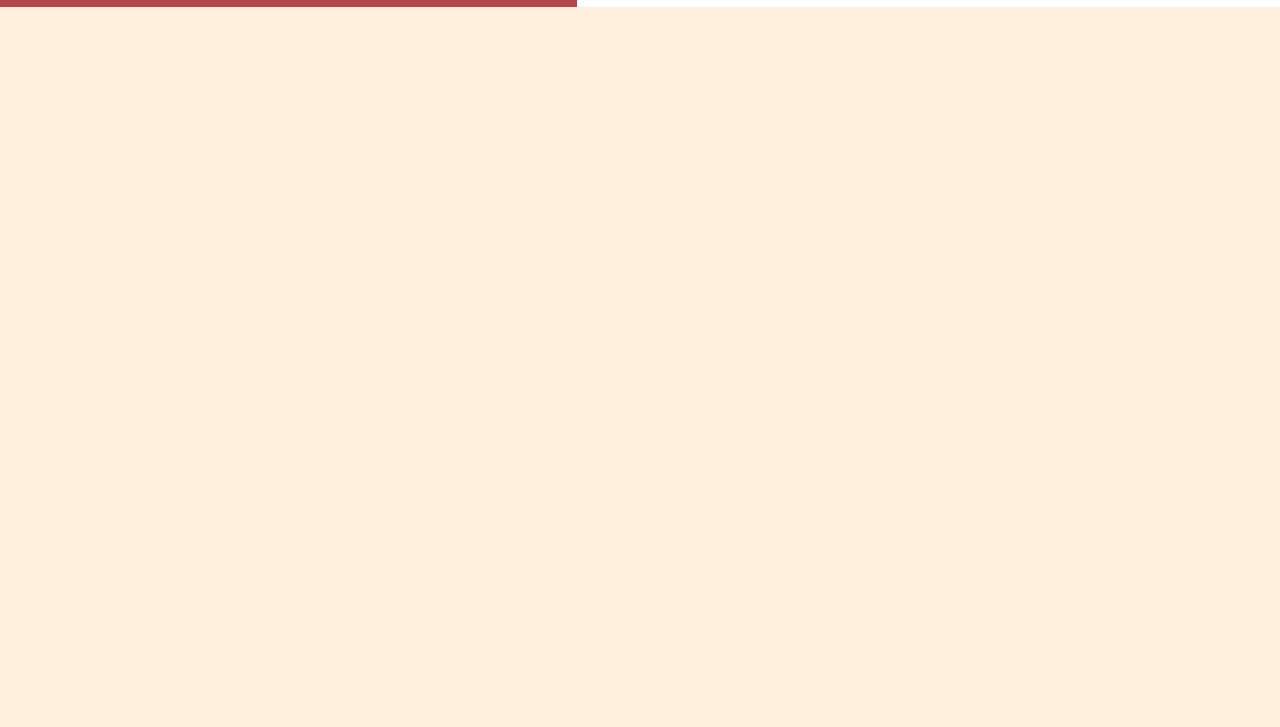
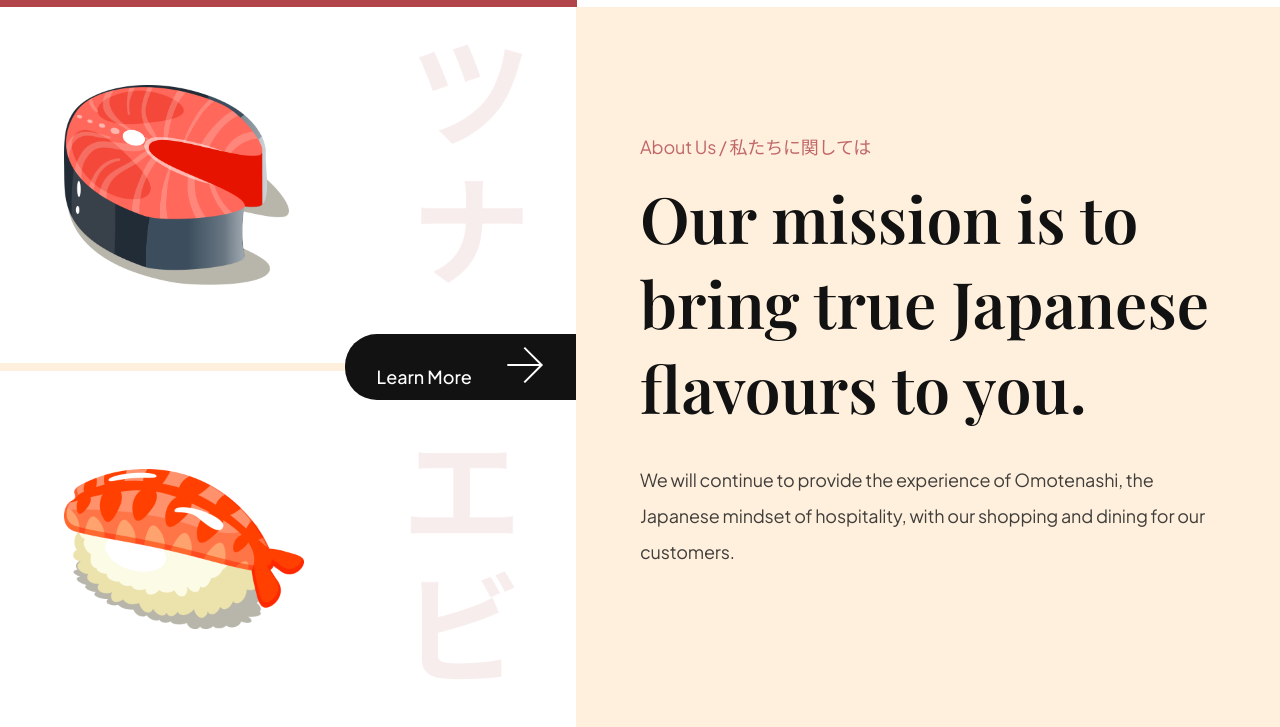
Before and after one commit to urprakashgupta/sushiman-landing, a website built with Vite: page index.html in a window 1280 px wide. Shown: the part 787-1514 px from the top of the page. Before the commit the page ends 800 px from the top, so only its background shows below. Built offline with nearby package versions, Linux system fonts and the light colour scheme.

Commit message:
done with about us section

```diff
--- a/css/sections/about.css
+++ b/css/sections/about.css
@@ -0,0 +1,83 @@
+.about-us {
+  display: flex;
+  min-height: 720px;
+  overflow: hidden;
+}
+
+.about-us__image {
+  flex: 1;
+  display: flex;
+  flex-direction: column;
+  justify-content: center;
+
+  background: var(--color-white);
+
+  position: relative;
+}
+
+.about-us__image div {
+  padding: 32px 64px;
+
+  flex: 1;
+  display: flex;
+  align-items: center;
+
+  background-position: center;
+  background-repeat: no-repeat;
+  background-size: contain;
+}
+
+.about-us__image-sushi3 {
+  border-bottom: 8px solid var(--color-creamson);
+
+  background-image: url("../../assets/about_bg1.png")
+}
+
+.about-us__image-sushi2 {
+  background-image: url("../../assets/about_bg2.png")
+}
+
+.about-us__image-sushi3 img {
+  width: 225px;
+  height: 200px;
+}
+
+.about-us__image-sushi2 img {
+  width: 240px;
+  height: 160px;
+}
+
+.about-us__button {
+  position: absolute;
+  right: 0;
+
+  padding: 12px 32px;
+  min-height: 64px;
+
+  background: var(--secondary-color);
+  border-radius: 32px 0 0 32px;
+  border: 0;
+  outline: 0;
+
+  color: #fff;
+  font-family: var(--plus-jakarta-sans);
+  font-weight: 500;
+  font-size: 18px;
+  line-height: 23px;
+
+  cursor: pointer;
+}
+
+.about-us__button img {
+  object-fit: contain;
+  margin-left: 32px;
+}
+
+.about-us__content {
+  padding: 64px;
+
+  flex: 1;
+  display: flex;
+  justify-content: center;
+  flex-direction: column;
+}
--- a/index.html
+++ b/index.html
@@ -86,6 +86,31 @@
       </div>
     </div>
   </section>
+
+  <section class="about-us" id="about-us">
+    <div class="about-us__image">
+      <div class="about-us__image-sushi3">
+        <img src="assets/sushi-3.png" alt="sushi" />
+      </div>
+
+      <button class="about-us__button">
+        Learn More
+
+        <img src="assets/arrow-right.svg" alt="learn more">
+      </button>
+
+      <div class="about-us__image-sushi2">
+        <img src="assets/sushi-2.png" alt="sushi" />
+      </div>
+    </div>
+
+    <div class="about-us__content">
+      <p class="sushi__subtitle">About Us / 私たちに関しては</p>
+      <h3 class="sushi__title">Our mission is to bring true Japanese flavours to you.</h3>
+      <p class="sushi__description">We will continue to provide the experience of Omotenashi, the Japanese mindset of hospitality, with our shopping and dining for our customers.
+      </p>
+    </div>
+  </section>
   <script src="js/script.js" type="module"></script>
 </body>
 </html>
```
